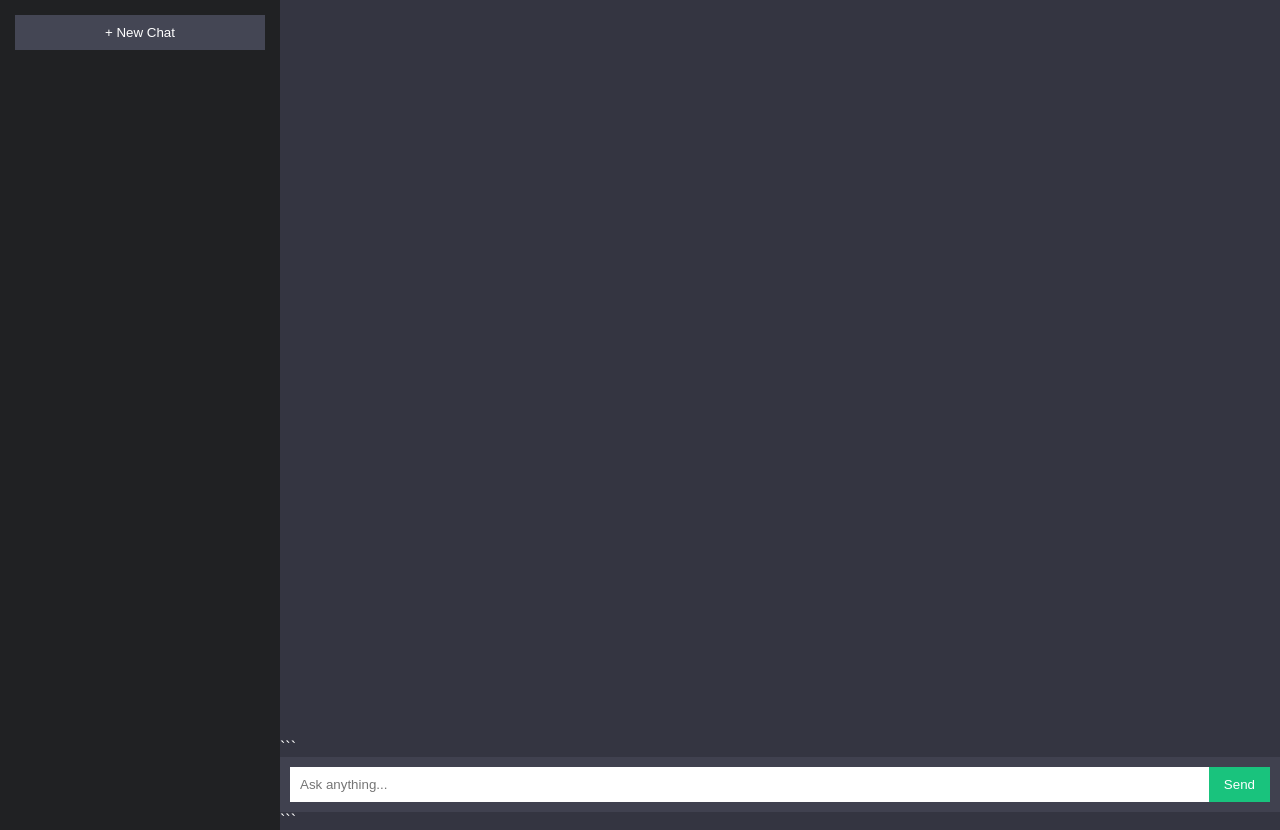
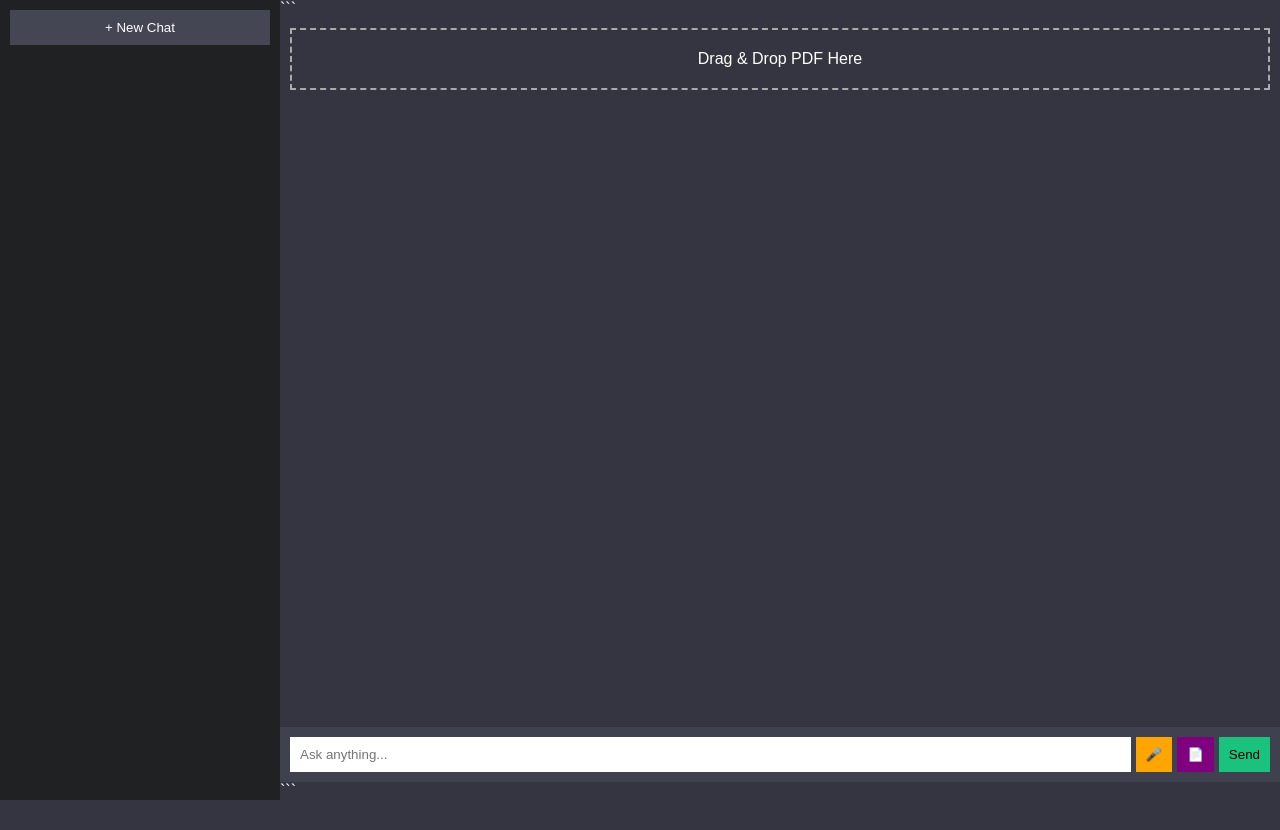
Before and after one commit to anuragotpl/anusmartstudy, a Flask app: page / in a window 1280 px wide. After the commit the page ends 800 px from the top, so only its background shows below. Run offline with Flask 3, Linux system fonts and the light colour scheme; a user stored in the database is signed in.

Commit message:
Update index.html

````diff
--- a/templates/index.html
+++ b/templates/index.html
@@ -3,37 +3,38 @@
 <html lang="en">
 <head>
 <meta charset="UTF-8">
-<title>Anu AI</title>
+<title>Anu AI Pro</title>
 <meta name="viewport" content="width=device-width, initial-scale=1.0">
 
 <style>
 body {
     margin: 0;
-    font-family: Arial, sans-serif;
+    font-family: Arial;
+    display: flex;
+    height: 100vh;
     background: #343541;
     color: white;
-    display: flex;
 }
 
 /* Sidebar */
 .sidebar {
-    width: 250px;
+    width: 260px;
     background: #202123;
-    height: 100vh;
-    padding: 15px;
+    padding: 10px;
+    overflow-y: auto;
 }
 
 .sidebar button {
     width: 100%;
     padding: 10px;
+    margin-bottom: 10px;
     background: #444654;
     border: none;
     color: white;
     cursor: pointer;
-    margin-bottom: 10px;
 }
 
-/* Chat Area */
+/* Chat */
 .chat-container {
     flex: 1;
     display: flex;
@@ -42,26 +43,26 @@ body {
 
 .chat-box {
     flex: 1;
+    padding: 20px;
     overflow-y: auto;
-    padding: 20px;
 }
 
 /* Messages */
 .message {
+    padding: 10px;
+    margin: 10px;
+    border-radius: 10px;
     max-width: 70%;
-    padding: 12px;
-    margin: 10px 0;
-    border-radius: 10px;
+    animation: fadeIn 0.3s ease;
 }
 
 .user {
     background: #0b93f6;
-    align-self: flex-end;
+    margin-left: auto;
 }
 
 .bot {
     background: #444654;
-    align-self: flex-start;
 }
 
 /* Input */
@@ -69,21 +70,38 @@ body {
     display: flex;
     padding: 10px;
     background: #40414f;
+    gap: 5px;
 }
 
-.input-box input {
+input {
     flex: 1;
     padding: 10px;
     border: none;
     outline: none;
 }
 
-.input-box button {
-    padding: 10px 15px;
+button {
+    padding: 10px;
     border: none;
-    background: #19c37d;
-    color: white;
     cursor: pointer;
+}
+
+.send { background: #19c37d; }
+.voice { background: orange; }
+.upload { background: purple; }
+
+/* Drag Drop */
+.drop-area {
+    border: 2px dashed #aaa;
+    padding: 20px;
+    text-align: center;
+    margin: 10px;
+}
+
+/* Animation */
+@keyframes fadeIn {
+    from {opacity: 0; transform: translateY(10px);}
+    to {opacity: 1;}
 }
 </style>
 
@@ -93,37 +111,48 @@ body {
 
 <div class="sidebar">
     <button onclick="newChat()">+ New Chat</button>
+    <div id="history"></div>
 </div>
 
 <div class="chat-container">
-    <div class="chat-box" id="chat"></div>
 
 ```
+<div class="drop-area" id="drop">
+    Drag & Drop PDF Here
+</div>
+
+<div class="chat-box" id="chat"></div>
+
 <div class="input-box">
     <input type="text" id="msg" placeholder="Ask anything...">
-    <button onclick="sendMessage()">Send</button>
+    <button class="voice" onclick="startVoice()">🎤</button>
+    <button class="upload" onclick="uploadPDF()">📄</button>
+    <button class="send" onclick="sendMessage()">Send</button>
 </div>
 ```
 
 </div>
 
 <script>
+let historyList = [];
+
 async function sendMessage() {
     let input = document.getElementById("msg");
-    let message = input.value;
-    if (!message) return;
+    let text = input.value;
+    if (!text) return;
 
-    addMessage(message, "user");
+    addMessage(text, "user");
+    saveHistory(text);
     input.value = "";
 
     let res = await fetch("/chat", {
         method: "POST",
         headers: {"Content-Type": "application/json"},
-        body: JSON.stringify({message: message})
+        body: JSON.stringify({message: text})
     });
 
     let data = await res.json();
-    addMessage(data.reply, "bot");
+    typeEffect(data.reply);
 }
 
 function addMessage(text, type) {
@@ -135,6 +164,92 @@ function addMessage(text, type) {
     chat.scrollTop = chat.scrollHeight;
 }
 
+/* Typing Animation */
+function typeEffect(text) {
+    let chat = document.getElementById("chat");
+    let div = document.createElement("div");
+    div.className = "message bot";
+    chat.appendChild(div);
+
+    let i = 0;
+    let interval = setInterval(() => {
+        div.innerText += text[i];
+        i++;
+        if (i >= text.length) clearInterval(interval);
+        chat.scrollTop = chat.scrollHeight;
+    }, 15);
+}
+
+/* Voice */
+function startVoice() {
+    let recognition = new (window.SpeechRecognition || window.webkitSpeechRecognition)();
+    recognition.start();
+
+    recognition.onresult = function(e) {
+        document.getElementById("msg").value = e.results[0][0].transcript;
+    };
+}
+
+/* PDF Upload */
+function uploadPDF() {
+    let input = document.createElement("input");
+    input.type = "file";
+    input.accept = "application/pdf";
+
+    input.onchange = async function() {
+        let file = input.files[0];
+        let formData = new FormData();
+        formData.append("file", file);
+
+        await fetch("/upload", {
+            method: "POST",
+            body: formData
+        });
+
+        alert("PDF Uploaded!");
+    };
+
+    input.click();
+}
+
+/* Drag & Drop */
+let drop = document.getElementById("drop");
+
+drop.ondragover = e => e.preventDefault();
+
+drop.ondrop = async e => {
+    e.preventDefault();
+    let file = e.dataTransfer.files[0];
+
+    let formData = new FormData();
+    formData.append("file", file);
+
+    await fetch("/upload", {
+        method: "POST",
+        body: formData
+    });
+
+    alert("PDF Uploaded!");
+};
+
+/* Chat History */
+function saveHistory(msg) {
+    historyList.push(msg);
+    renderHistory();
+}
+
+function renderHistory() {
+    let div = document.getElementById("history");
+    div.innerHTML = "";
+
+    historyList.forEach(h => {
+        let btn = document.createElement("button");
+        btn.innerText = h;
+        btn.onclick = () => addMessage(h, "user");
+        div.appendChild(btn);
+    });
+}
+
 function newChat() {
     document.getElementById("chat").innerHTML = "";
 }
````
